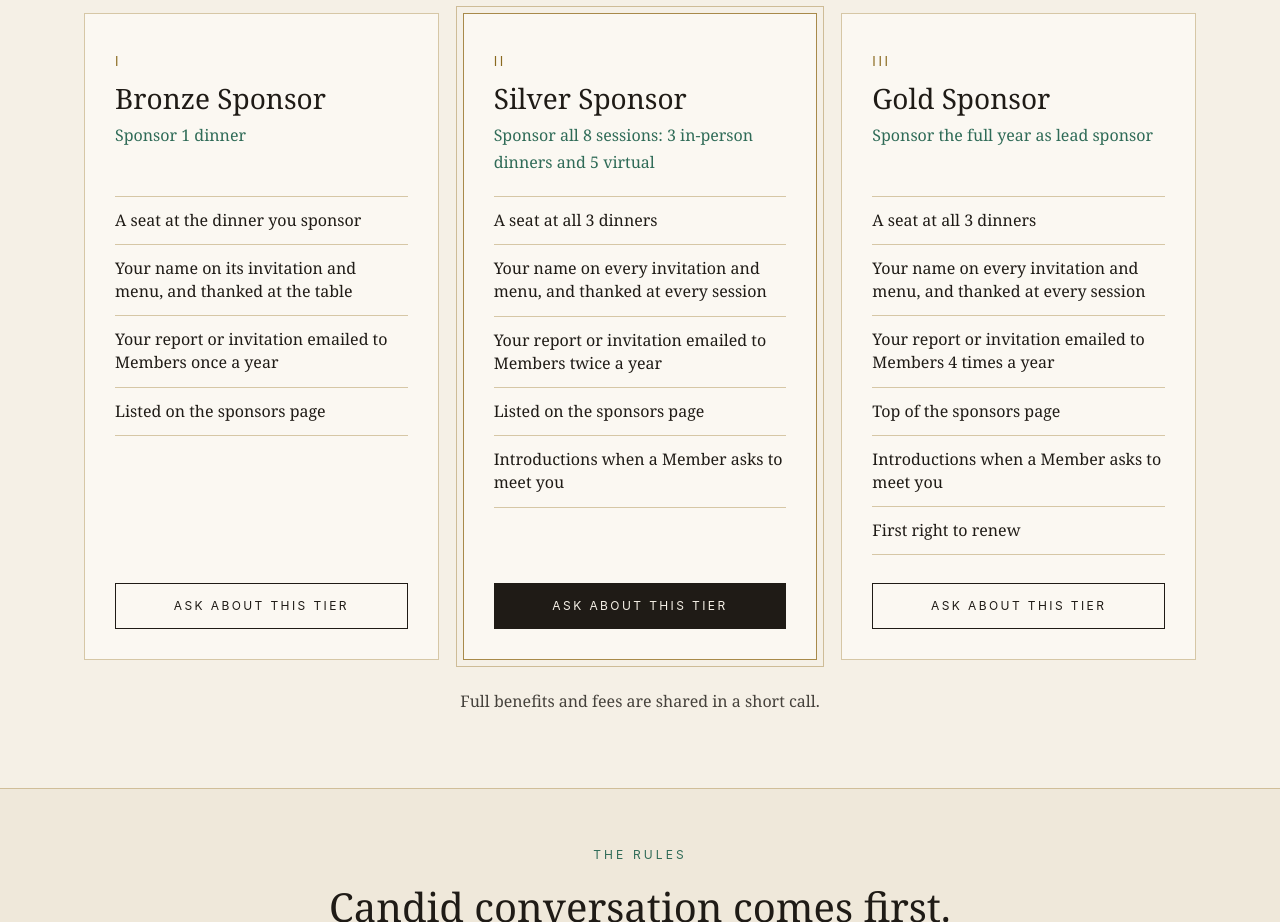
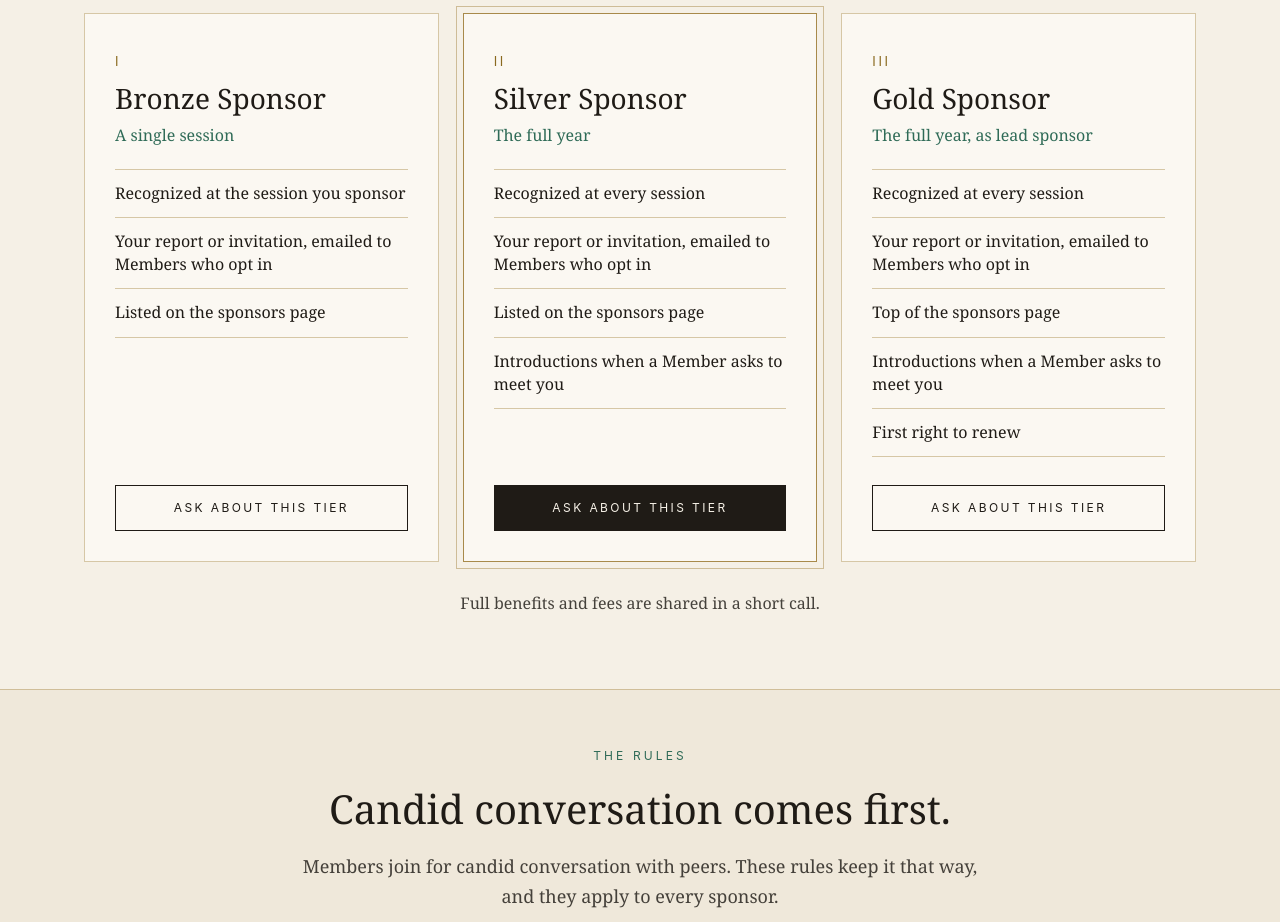
Before and after one commit to revenuecircles/website, a plain HTML site: page sponsors.html in a window 1280 px wide. Shown: the part 1240-2162 px from the top of the page. Drawn offline with Linux system fonts and the light colour scheme.

Commit message:
Sponsors page private and trimmed; remove footer link

```diff
--- a/sponsors.html
+++ b/sponsors.html
@@ -4,11 +4,11 @@
 <meta charset="utf-8">
 <meta name="viewport" content="width=device-width, initial-scale=1">
 <title>Revenue Circles™ · Sponsors</title>
-<meta name="description" content="Support the room where top revenue leaders meet as peers. Three ways to sponsor its dinners and virtual sessions.">
+<meta name="description" content="Support the room where top revenue leaders meet as peers. Three ways to sponsor Revenue Circles™.">
 <meta property="og:type" content="website">
 <meta property="og:site_name" content="Revenue Circles™">
 <meta property="og:title" content="Revenue Circles™ · Sponsors">
-<meta property="og:description" content="Support the room where top revenue leaders meet as peers. Three ways to sponsor its dinners and virtual sessions.">
+<meta property="og:description" content="Support the room where top revenue leaders meet as peers. Three ways to sponsor Revenue Circles™.">
 <meta property="og:url" content="https://revenuecircles.org/sponsors">
 <meta property="og:image" content="https://revenuecircles.org/og-image.png">
 <meta property="og:image:width" content="1200">
@@ -16,7 +16,7 @@
 <meta property="og:image:alt" content="Revenue Circles™: The room top revenue leaders would have built themselves.">
 <meta name="twitter:card" content="summary_large_image">
 <meta name="twitter:title" content="Revenue Circles™ · Sponsors">
-<meta name="twitter:description" content="Support the room where top revenue leaders meet as peers. Three ways to sponsor its dinners and virtual sessions.">
+<meta name="twitter:description" content="Support the room where top revenue leaders meet as peers. Three ways to sponsor Revenue Circles™.">
 <meta name="twitter:image" content="https://revenuecircles.org/og-image.png">
 <meta name="robots" content="noindex">
 <meta name="theme-color" content="#F5F0E6">
@@ -84,7 +84,7 @@ footer{border-top:1px solid var(--line);padding:28px 24px;text-align:center;font
 .btn{width:100%;padding:0 18px;letter-spacing:.12em;font-size:12px}
 }
 </style>
-<style>.tiers{grid-template-rows:none!important;row-gap:24px}.tier{grid-row:auto!important;display:flex!important;flex-direction:column}.tier .head{padding-bottom:0}.tier .cta{margin-top:auto}@media (min-width:901px){.tier .scope{min-height:54px}}.tier ul.gets{list-style:none;margin:20px 0 28px;padding:0;border-top:1px solid var(--line)}.tier ul.gets li{font-size:16px;line-height:1.45;padding:12px 0;border-bottom:1px solid var(--line)}</style></head>
+<style>.tiers{grid-template-rows:none!important;row-gap:24px}.tier{grid-row:auto!important;display:flex!important;flex-direction:column}.tier .head{padding-bottom:0}.tier .cta{margin-top:auto}.tier ul.gets{list-style:none;margin:20px 0 28px;padding:0;border-top:1px solid var(--line)}.tier ul.gets li{font-size:16px;line-height:1.45;padding:12px 0;border-bottom:1px solid var(--line)}</style></head>
 <body>
 
 <header>
@@ -133,18 +133,18 @@ footer{border-top:1px solid var(--line);padding:28px 24px;text-align:center;font
 
 <div class="tiers">
 <div class="tier">
-<div class="head"><span class="num">I</span><h3>Bronze Sponsor</h3><span class="scope">Sponsor 1&nbsp;dinner</span></div>
-<ul class="gets"><li>A seat at the dinner you&nbsp;sponsor</li><li>Your name on its invitation and menu, and thanked at the&nbsp;table</li><li>Your report or invitation emailed to Members once a&nbsp;year</li><li>Listed on the sponsors&nbsp;page</li></ul>
+<div class="head"><span class="num">I</span><h3>Bronze Sponsor</h3><span class="scope">A single&nbsp;session</span></div>
+<ul class="gets"><li>Recognized at the session you&nbsp;sponsor</li><li>Your report or invitation, emailed to Members who opt&nbsp;in</li><li>Listed on the sponsors&nbsp;page</li></ul>
 <a class="btn btn-line cta" href="mailto:info@revenuecircles.org?subject=Bronze%20Sponsor">ASK ABOUT THIS TIER</a>
 </div>
 <div class="tier feature">
-<div class="head"><span class="num">II</span><h3>Silver Sponsor</h3><span class="scope">Sponsor all 8 sessions: 3 in-person dinners and 5&nbsp;virtual</span></div>
-<ul class="gets"><li>A seat at all 3&nbsp;dinners</li><li>Your name on every invitation and menu, and thanked at every&nbsp;session</li><li>Your report or invitation emailed to Members twice a&nbsp;year</li><li>Listed on the sponsors&nbsp;page</li><li>Introductions when a Member asks to meet&nbsp;you</li></ul>
+<div class="head"><span class="num">II</span><h3>Silver Sponsor</h3><span class="scope">The full&nbsp;year</span></div>
+<ul class="gets"><li>Recognized at every&nbsp;session</li><li>Your report or invitation, emailed to Members who opt&nbsp;in</li><li>Listed on the sponsors&nbsp;page</li><li>Introductions when a Member asks to meet&nbsp;you</li></ul>
 <a class="btn btn-dark cta" href="mailto:info@revenuecircles.org?subject=Silver%20Sponsor">ASK ABOUT THIS TIER</a>
 </div>
 <div class="tier">
-<div class="head"><span class="num">III</span><h3>Gold Sponsor</h3><span class="scope">Sponsor the full year as lead&nbsp;sponsor</span></div>
-<ul class="gets"><li>A seat at all 3&nbsp;dinners</li><li>Your name on every invitation and menu, and thanked at every&nbsp;session</li><li>Your report or invitation emailed to Members 4 times a&nbsp;year</li><li>Top of the sponsors&nbsp;page</li><li>Introductions when a Member asks to meet&nbsp;you</li><li>First right to&nbsp;renew</li></ul>
+<div class="head"><span class="num">III</span><h3>Gold Sponsor</h3><span class="scope">The full year, as lead&nbsp;sponsor</span></div>
+<ul class="gets"><li>Recognized at every&nbsp;session</li><li>Your report or invitation, emailed to Members who opt&nbsp;in</li><li>Top of the sponsors&nbsp;page</li><li>Introductions when a Member asks to meet&nbsp;you</li><li>First right to&nbsp;renew</li></ul>
 <a class="btn btn-line cta" href="mailto:info@revenuecircles.org?subject=Gold%20Sponsor">ASK ABOUT THIS TIER</a>
 </div>
 </div>
```
Also changed, not shown: index.html (+3 -3 lines).
